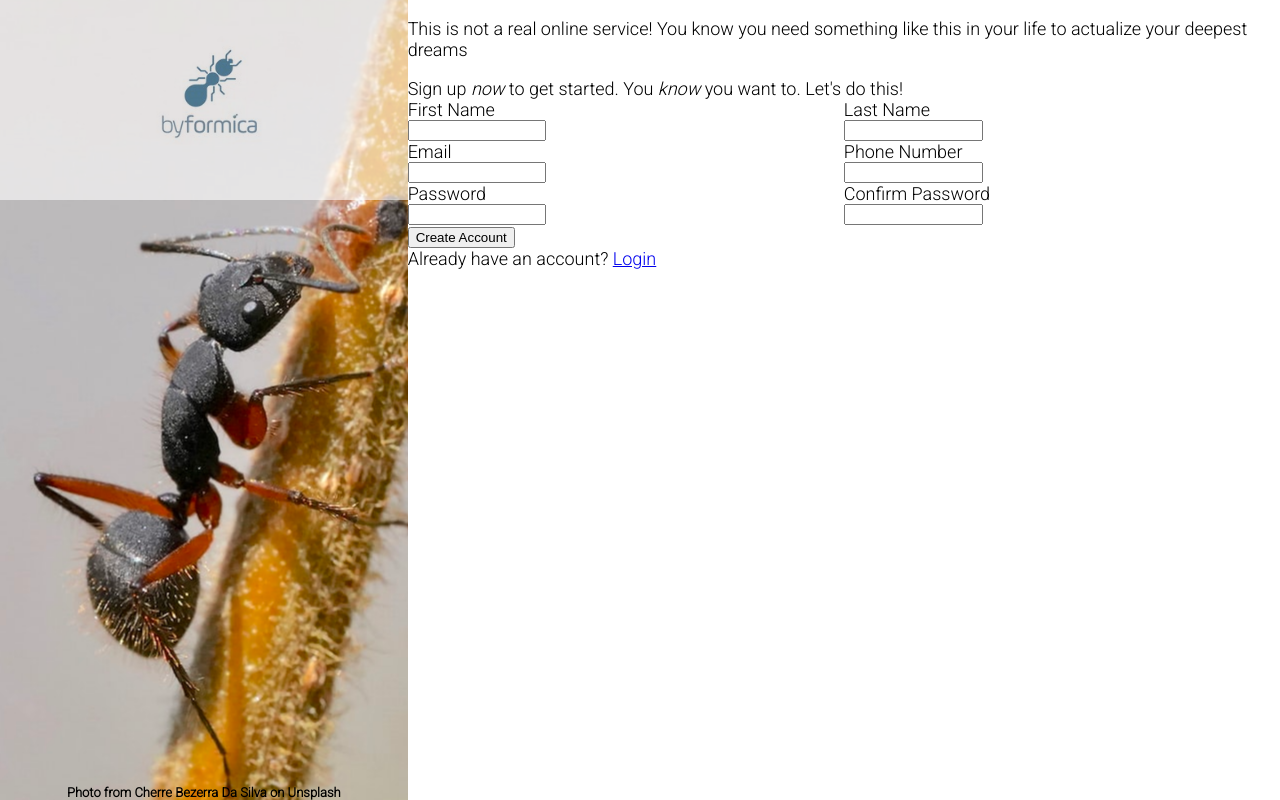
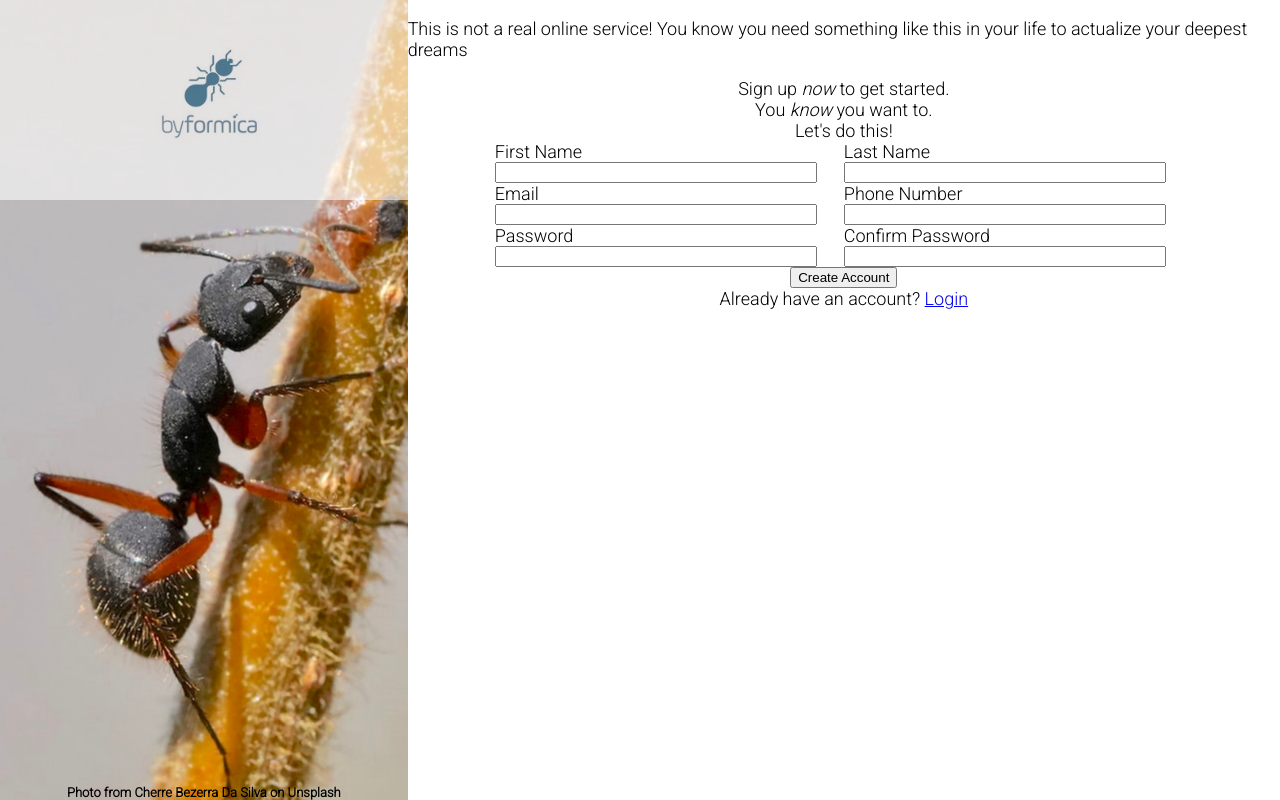
Before and after one commit to hoon610/signupform, a plain HTML site: page index.html in a window 1280 px wide. Drawn offline with Linux system fonts and the light colour scheme.

Commit message:
Align HTML elements into final configuration

```diff
--- a/index.html
+++ b/index.html
@@ -16,7 +16,7 @@
             <img id="logo" src="images/logo.jpeg" alt="logo image">
             <span id="photographer">Photo from Cherre Bezerra Da Silva on Unsplash</span>
         </div>
-        <div>
+        <div id="contentbar">
             <p>This is not a real online service! You know you need something like this in your life to actualize your deepest dreams</p>
             <span>Sign up <i>now</i> to get started.</span>
             <span>You <i>know</i> you want to.</span>
@@ -52,7 +52,7 @@
                         <input name="confirmpassword" type="password" required minlength="7">
                     </div>
                 </div>
-                <button type="submit">Create Account</button>
+                <div class="centerbutton"><button type="submit">Create Account</button></div>
 
             </form>
             <span>Already have an account? <a href="yes.com">Login</a></span>
--- a/style.css
+++ b/style.css
@@ -35,12 +35,26 @@ body{
 .pair{
     display: flex;
     flex-direction: column;
-    width: 100%;
+    width: 80%;
+
 }
 
 .row{
     display: flex;
 }
 input{
-    max-width: 30%;
+    max-width: 90%;
 }
+
+#contentbar{
+    display: flex;
+    align-items: center;
+    flex-direction: column;
+}
+form{
+    width: 80%;
+}
+.centerbutton{
+    display: flex;
+    justify-content: center;
+}
```
